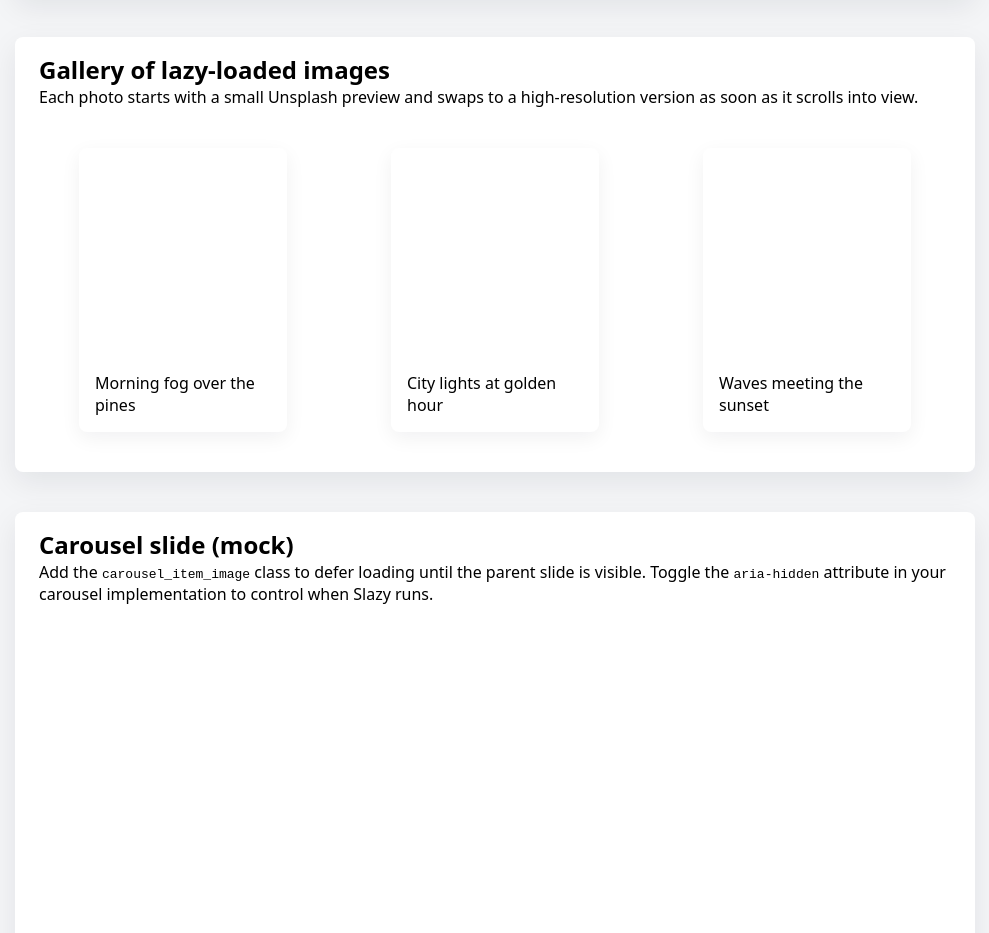
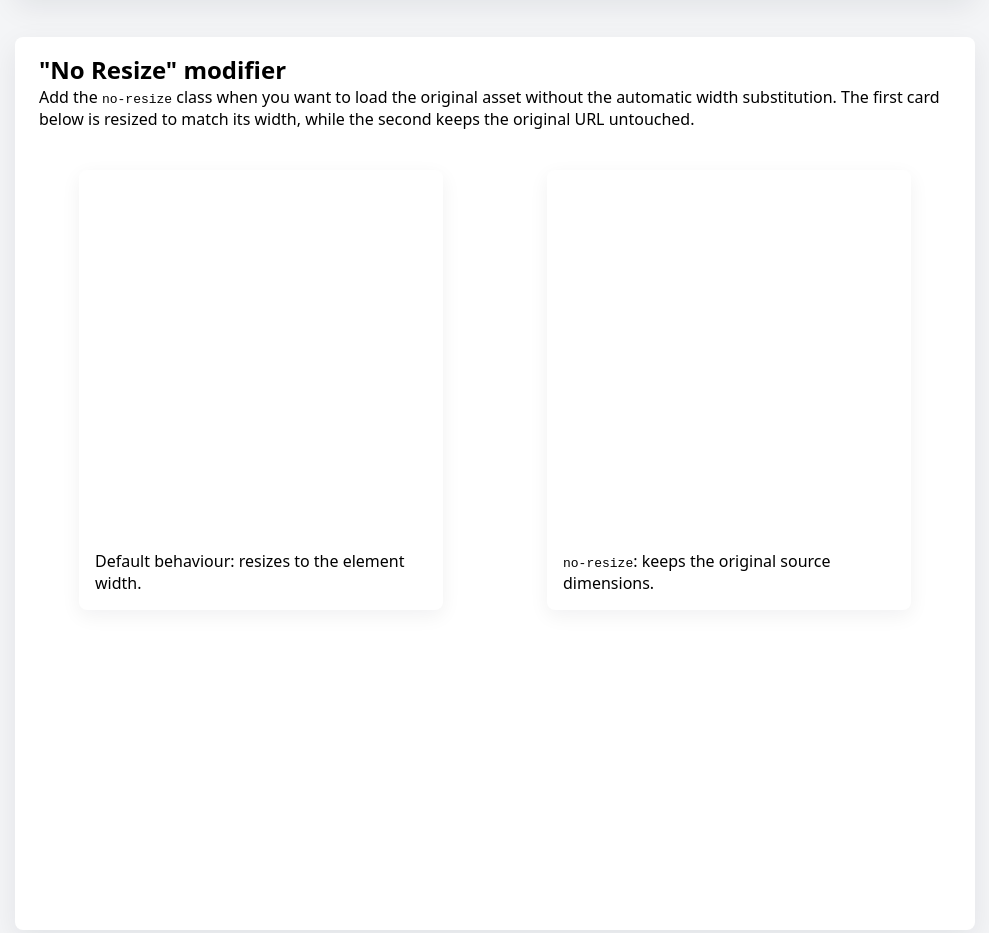
Before and after one commit to lesichkovm/slazy, a website: page example/index.html in a window 1280 px wide. Shown: the part 1475-2408 px from the top of the page, without its empty margins (145-1134 px from the left). Drawn offline with Linux system fonts and the light colour scheme.

Commit message:
feat: add URL query parameter resizing for image services
- Extended resizing logic to handle query-based width parameters (w= and width=) in addition to filename tokens
- Added test coverage for Unsplash-style URLs with query parameters
- Improved README with detailed documentation on resizing behavior, no-resize modifier, and carousel support

```diff
--- a/example/index.html
+++ b/example/index.html
@@ -131,6 +131,41 @@
       </section>
 
       <section>
+        <h2>"No Resize" modifier</h2>
+        <p>
+          Add the <code>no-resize</code> class when you want to load the original asset without the automatic
+          width substitution. The first card below is resized to match its width, while the second keeps the
+          original URL untouched.
+        </p>
+        <div class="gallery-grid">
+          <figure class="gallery-card">
+            <img
+              src="https://cdn.jsdelivr.net/gh/lesichkovm/slazy@latest/dist/1x1.png"
+              data-slazy-src="https://images.unsplash.com/photo-1545239351-1141bd82e8a6?auto=format&fit=crop&w=1600&h=1000&q=80"
+              alt="Mountain field"
+            />
+            <figcaption>Default behaviour: resizes to the element width.</figcaption>
+          </figure>
+          <figure class="gallery-card">
+            <img
+              class="no-resize"
+              src="https://cdn.jsdelivr.net/gh/lesichkovm/slazy@latest/dist/1x1.png"
+              data-slazy-src="https://images.unsplash.com/photo-1501785888041-af3ef285b470?auto=format&fit=crop&w=1600&h=1000&q=80"
+              alt="Snowy mountains"
+            />
+            <figcaption><code>no-resize</code>: keeps the original source dimensions.</figcaption>
+          </figure>
+        </div>
+        <div
+          class="feature-card no-resize"
+          style="background-image: url('https://cdn.jsdelivr.net/gh/lesichkovm/slazy@latest/dist/1x1.png');"
+          data-slazy-url="https://images.unsplash.com/photo-1500530855697-b586d89ba3ee?auto=format&fit=crop&w=1600&h=900&q=80"
+        >
+          Background with <code>no-resize</code>
+        </div>
+      </section>
+
+      <section>
         <h2>Gallery of lazy-loaded images</h2>
         <p>
           Each photo starts with a small Unsplash preview and swaps to a high-resolution version as soon as it
--- a/slazy.js
+++ b/slazy.js
@@ -135,6 +135,36 @@
 
 function isDomElement(value) {
   return value && typeof value === "object" && value.nodeType === 1;
+}
+
+// Resizes service-style image URLs so providers like Unsplash receive the
+// element width. We rewrite classic WxH tokens and common query params.
+function resizeUrlForWidth(originalUrl, width) {
+  if (!originalUrl || width <= 0) {
+    return originalUrl;
+  }
+
+  let url = originalUrl;
+  let widthAdjusted = false;
+
+  // Replace classic filename tokens like image-640x480.jpg.
+  if (/\d+x\d+/i.test(url)) {
+    url = url.replace(/\d+x\d+/i, `${width}x0`);
+    widthAdjusted = true;
+  }
+
+  // Update query parameters that express width (w or width=).
+  if (/[?&](w|width)=\d+/i.test(url)) {
+    url = url.replace(/([?&])(w|width)=\d+/gi, (match, separator, key) => `${separator}${key}=${width}`);
+    widthAdjusted = true;
+  }
+
+  // Neutralise any fixed height so services honour the width-based aspect ratio.
+  if (widthAdjusted && /[?&](h|height)=\d+/i.test(url)) {
+    url = url.replace(/([?&])(h|height)=\d+/gi, (match, separator, key) => `${separator}${key}=0`);
+  }
+
+  return url;
 }
 
 function getStyleValue(element, property) {
@@ -288,8 +318,7 @@
 
       const noResize = hasClass(element, "no-resize");
       if (noResize === false) {
-        const resizedUrl = url.replace(/\d+x\d+/i, realWidth + "x0");
-        url = resizedUrl;
+        url = resizeUrlForWidth(url, realWidth);
       }
 
       // DEBUG:  console.log('URL to process:' + url);
@@ -370,8 +399,7 @@
 
       const noResize = hasClass(element, "no-resize");
       if (noResize === false) {
-        const resizedUrl = url.replace(/\d+x\d+/i, realWidth + "x0");
-        url = resizedUrl;
+        url = resizeUrlForWidth(url, realWidth);
       }
 
       // DEBUG:  console.log('URL to process:' + url);
```
Also changed, not shown: tests/loadlazyimage.spec.js (+16 -0 lines), tests/loadlazyurl.spec.js (+15 -0 lines), README.md.
